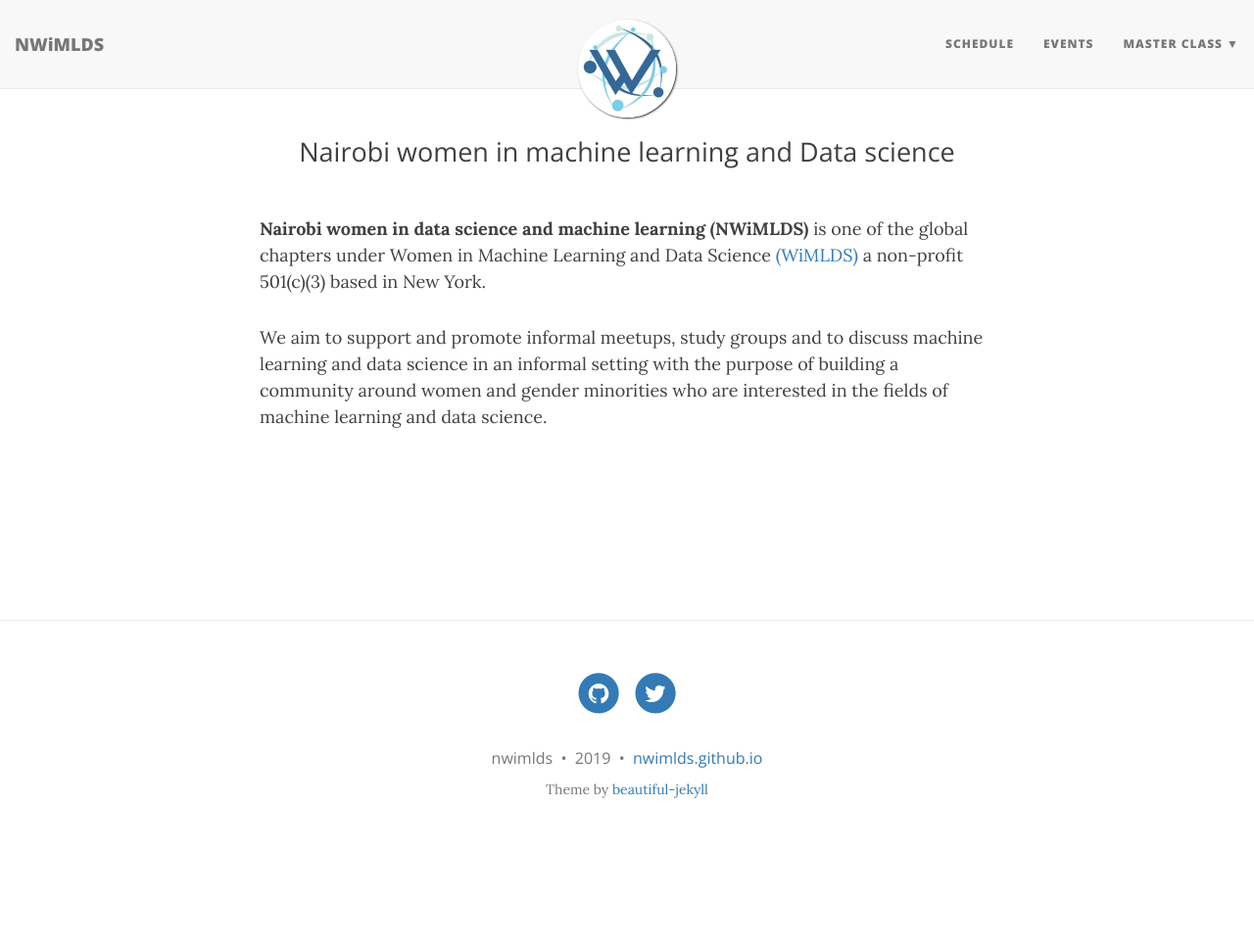
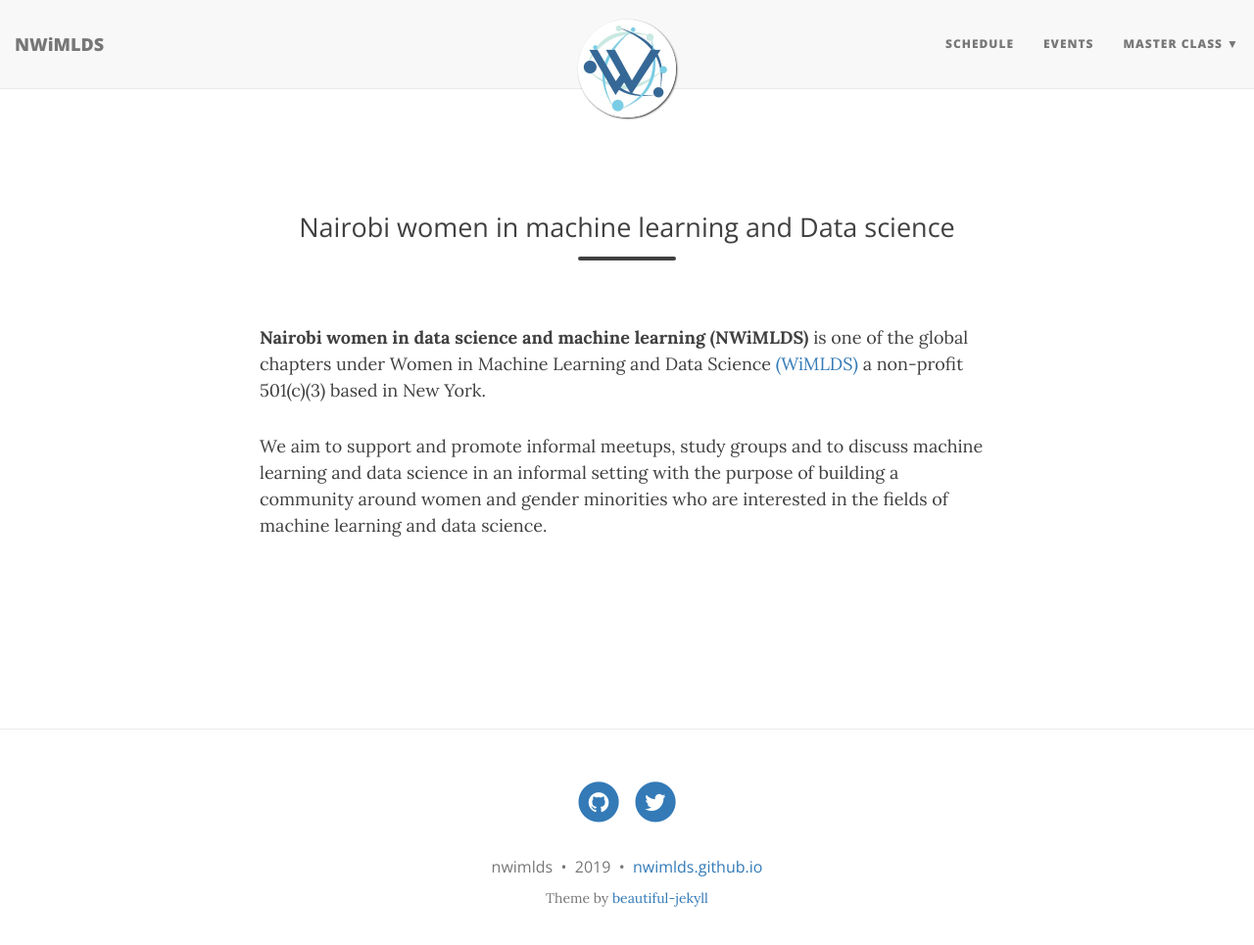
Before and after one commit to Master-DS-Classes/nwimlds.github.io, a Jekyll site: the page index.html, which Jekyll copies as it is, in a window 1280 px wide and 978 px high. Shown: the top 965 px of the window at 98% size. Built offline with Jekyll 4.4.1, drawn with Linux system fonts in a browser that asks for light colours; nearby versions of some CDN libraries.

Commit message:
Update index.html

```diff
--- a/index.html
+++ b/index.html
@@ -133,14 +133,12 @@
     <div class="row">
       <div class="col-lg-8 col-lg-offset-2 col-md-10 col-md-offset-1">
         <div class="page-heading">
-          <!--<h1>NWiMLDS</h1>
+          <!--<h1>NWiMLDS</h1>-->
 
-
-            <hr class="small">-->
+	<p>&nbsp;</p>
 
             <span class="page-subheading">Nairobi women in machine learning and Data science</span>
-
-
+		 <hr class="small">
         </div>
       </div>
     </div>
```
